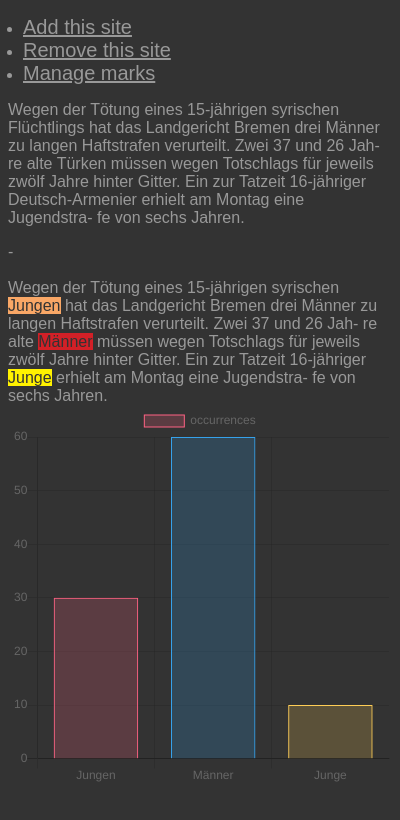
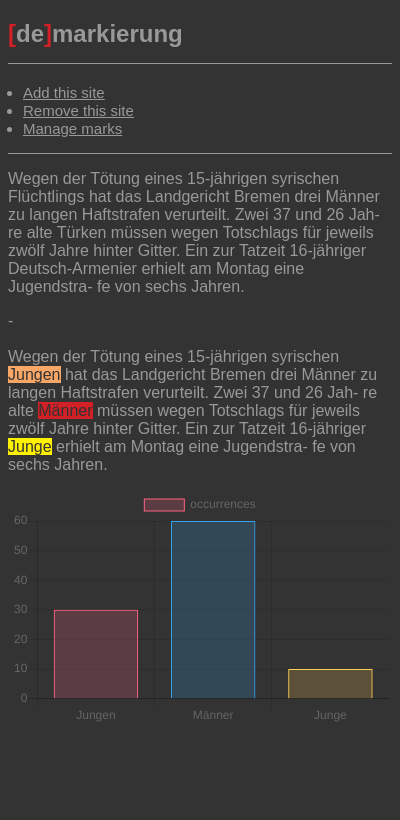
Before and after one commit to BillPepper/de-markierung, a browser extension: page popup.html in a window 400 px wide. Drawn offline with Linux system fonts and the light colour scheme.

Commit message:
more styles

```diff
--- a/popup.html
+++ b/popup.html
@@ -13,6 +13,8 @@
 
       .mgmt {
         padding-left: 15px;
+        border-bottom: 1px solid;
+        padding-bottom: 15px;
       }
 
       .zero {
@@ -31,9 +33,27 @@
         background-color: #f140a9;
       }
 
+      .redText {
+        color: #d22027;
+      }
+
       ul > li > a {
         color: #999;
-        font-size: 20px;
+        font-size: 15px;
+      }
+
+      ul > li > a:hover {
+        color: #d22027;
+        transition: color 0.5s ease;
+      }
+
+      .appName {
+        border-bottom: 1px solid #999;
+        padding-bottom: 15px;
+      }
+
+      canvas#myChart {
+        padding-top: 15px;
       }
 
       body {
@@ -45,6 +65,9 @@
   </head>
 
   <body>
+    <h2 class="appName">
+      <span class="redText">[</span>de<span class="redText">]</span>markierung
+    </h2>
     <ul class="mgmt">
       <li>
         <a href="#">Add this site</a>
@@ -83,7 +106,7 @@
         </p>
       </div>
     </div>
-    <canvas id="myChart" width="400" height="400"></canvas>
+    <canvas id="myChart" width="400" height="250"></canvas>
     <script src="popup.js"></script>
   </body>
 </html>
```
